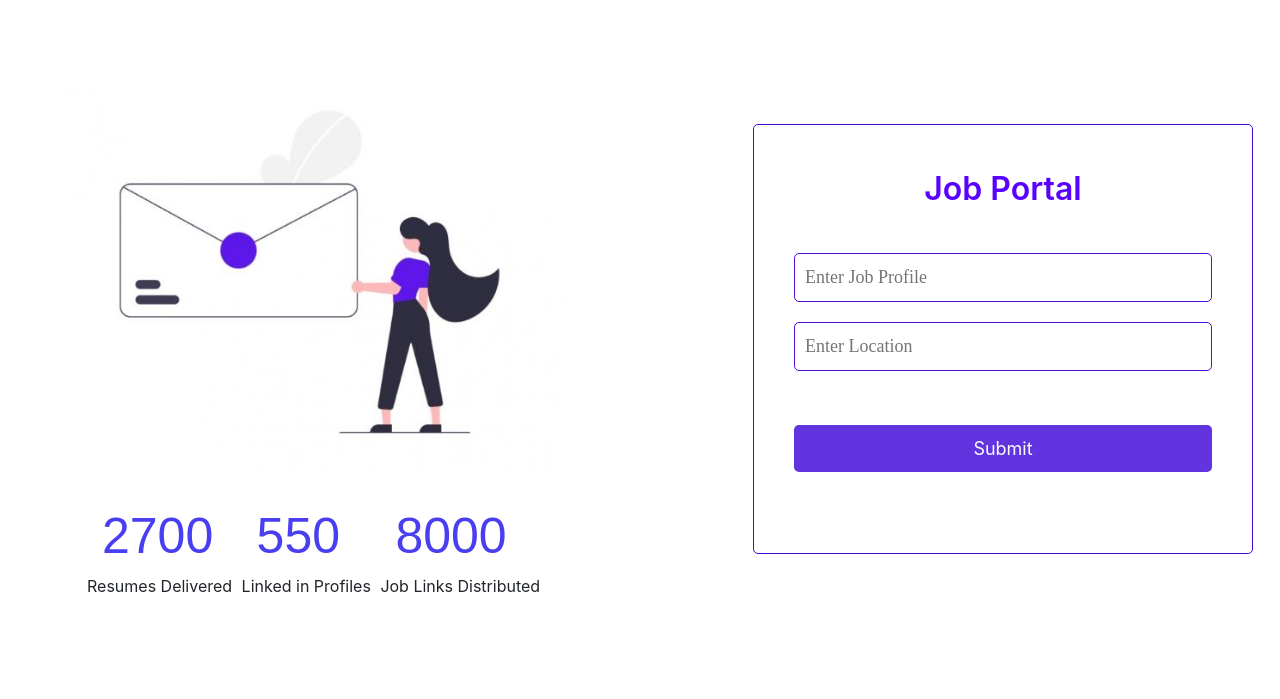
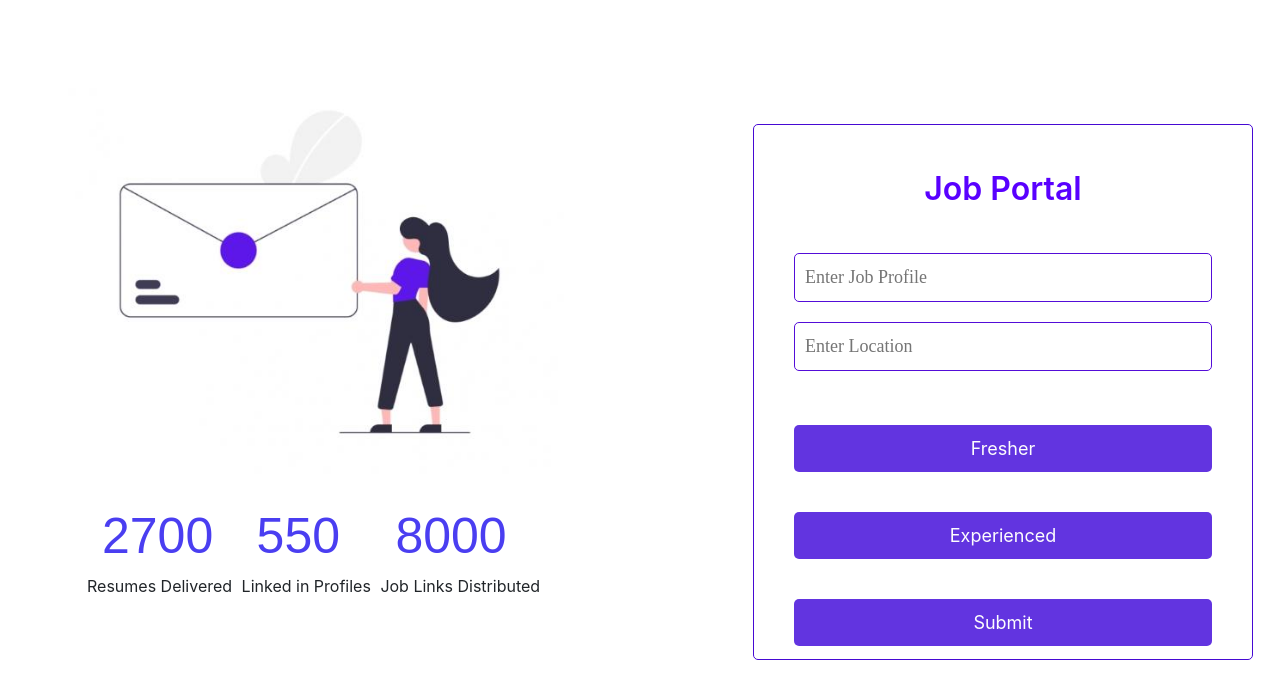
Before and after one commit to TheMentorLive/Job_scrapper_ashish, a Django app: page / in a window 1280 px wide. Shown: the part 84-783 px from the top of the page. Run offline with Django 3.2, Linux system fonts and the light colour scheme; some libraries are stand-ins or nearby versions.

Commit message:
added fresher, exp buttons

```diff
--- a/static/style1.css
+++ b/static/style1.css
@@ -58,7 +58,7 @@ body {
 	border-radius: 5px;
 	box-shadow: 5em 10em #74a0cfce(127, 15, 255);
 	width: 500px;
-	height: 430px;
+	height: 536px;
 	border: 1px solid rgb(70, 9, 211);
 }
 .form-box-1:before {
--- a/templates/home.html
+++ b/templates/home.html
@@ -41,6 +41,8 @@
         <input type="text" id="job" placeholder="Enter Job Profile" name="job" ><br>
         <input type="text" id="location" placeholder="Enter Location" name="location" ><br><br>
         {%csrf_token%}
+        <button type="submit" style="background-color: rgba(63, 7, 218, 0.815);"> Fresher </button>
+        <button type="submit" style="background-color: rgba(63, 7, 218, 0.815);"> Experienced </button>
         <button type="submit" style="background-color: rgba(63, 7, 218, 0.815);"> Submit </button>
       </form>
     </div>
```
Also changed, not shown: db.sqlite3.
